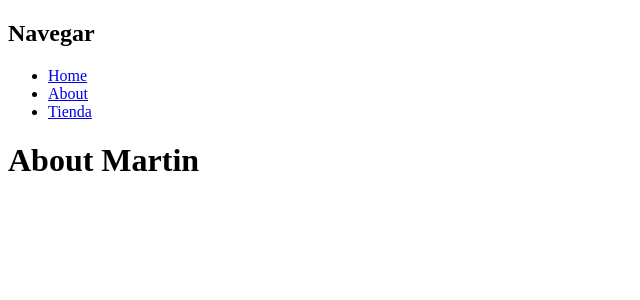
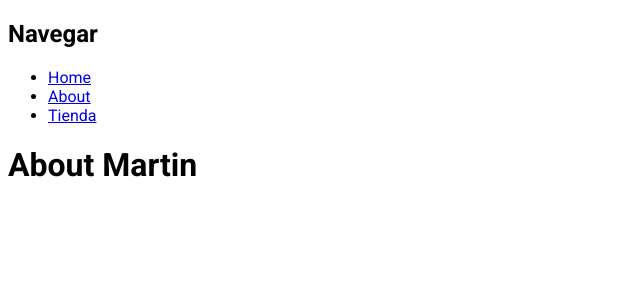
Before and after one commit to MPiccato/NextJS13_Course, a Next.js app: page /about in a window 1280 px wide. Shown: the top 300 px of the page, without its empty margins (0-640 px from the left). Built offline with nearby package versions, Linux system fonts and the light colour scheme.

Commit message:
agrego estilos

```diff
--- a/app/about/page.jsx
+++ b/app/about/page.jsx
@@ -1,3 +1,9 @@
+
+export const metadata = {
+    title: "Acerca de nosotros - MPiccato"
+}
+
+
 function AboutPage() {
     return <h1>About Martin</h1>
 };
--- a/app/layout.js
+++ b/app/layout.js
@@ -1,14 +1,25 @@
 import NavBar from '../components/Navbar'
+
+import { Roboto } from 'next/font/google';
+
 
 export const metadata = {
   title: 'Mi tienda',
   description: 'Aprendiendo NetxJs',
 }
 
+//estilos con NextJS
+const roboto = Roboto({
+  weight: ["300", "400", "500", "700"],
+  styles: ["italic", "normal"],
+  subsets: ["latin"]
+
+})
+
 export default function RootLayout({ children }) {
   return (
     <html lang="en">
-      <body>
+      <body className={roboto.className}>
         <NavBar />
         {children}
       </body>
--- a/components/Navbar.jsx
+++ b/components/Navbar.jsx
@@ -1,4 +1,6 @@
 import Link from 'next/link';
+
+
 
 export default function Navbar() {
     return (
```
